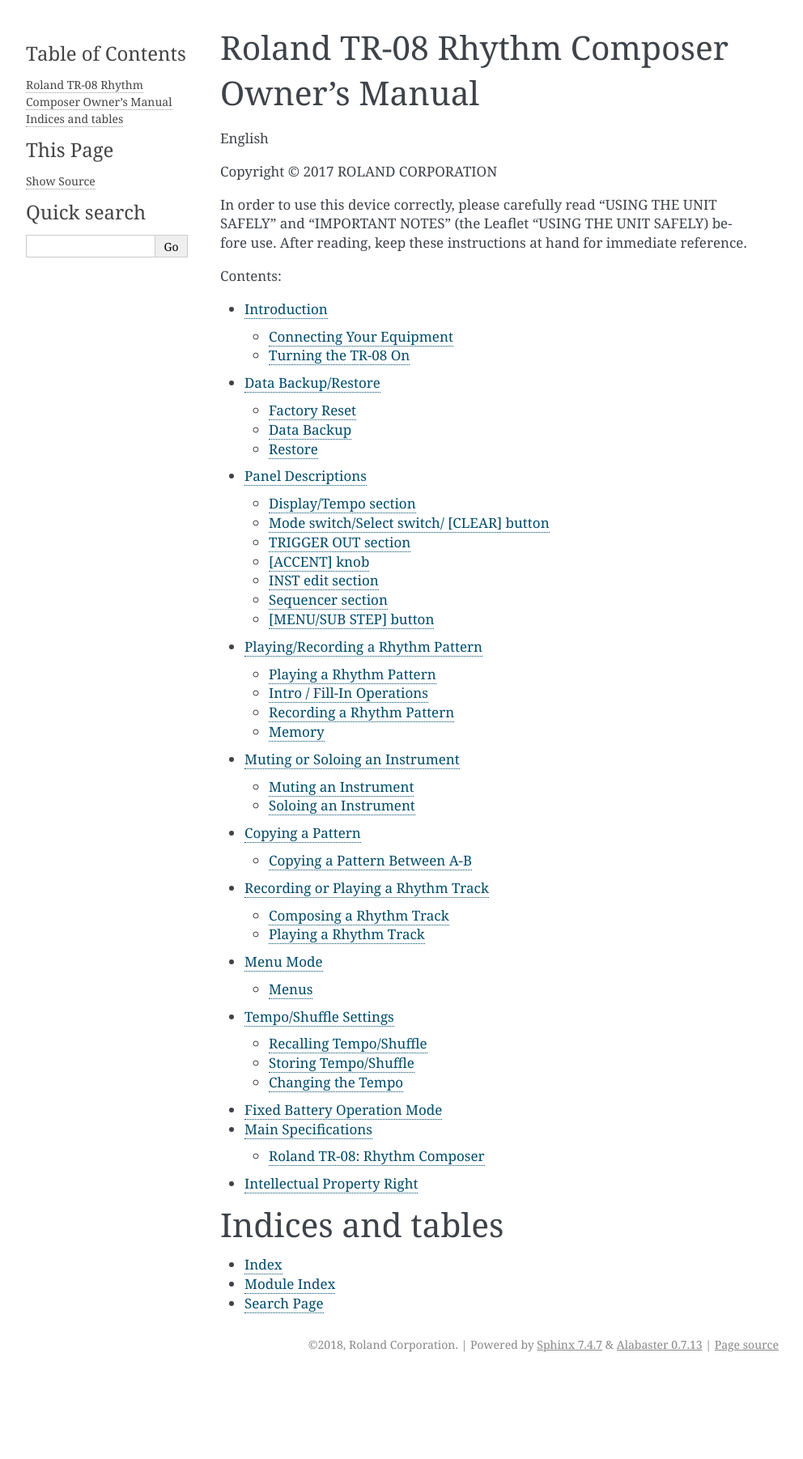
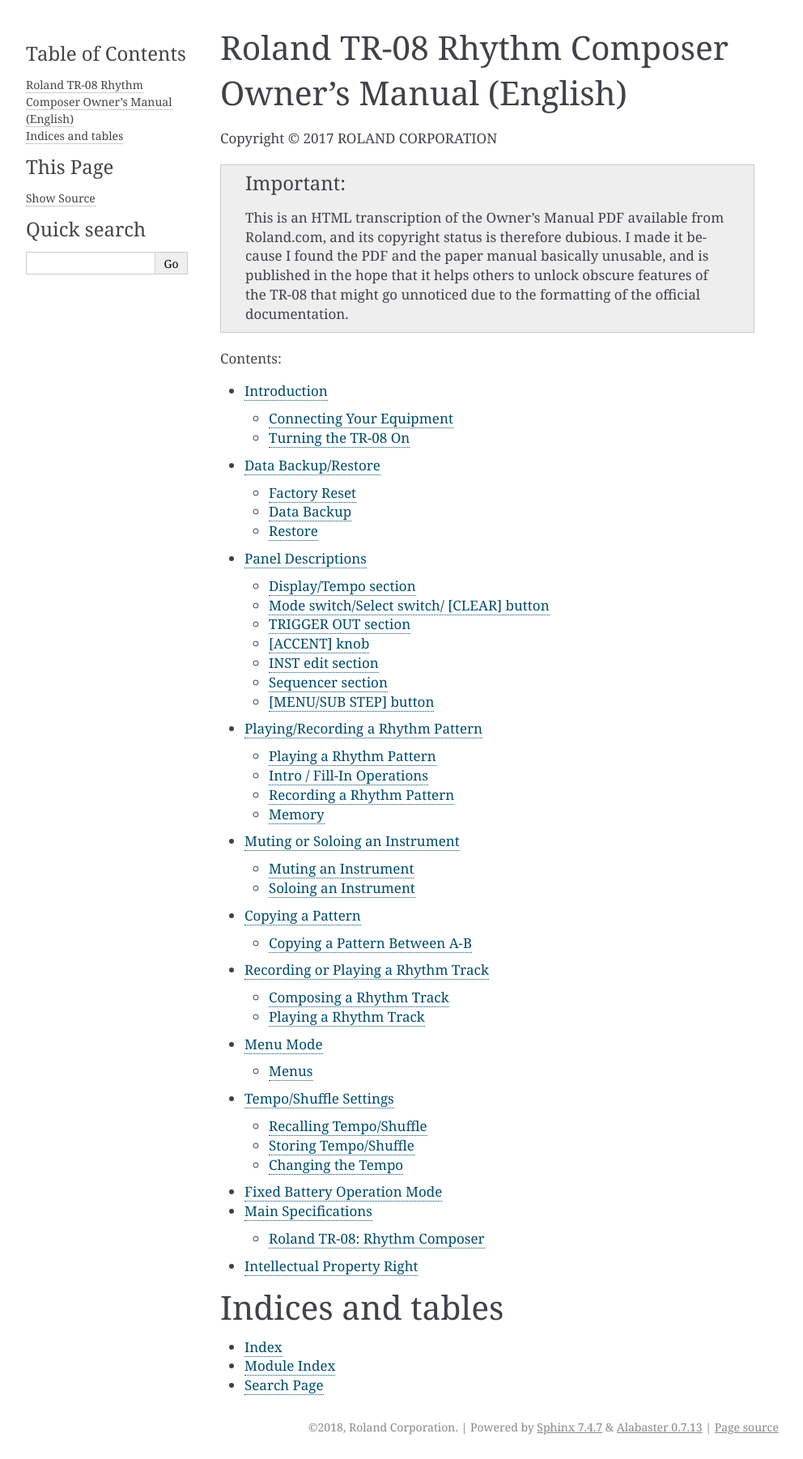
Before and after one commit to gjost/tr-08-manual, a Sphinx documentation site: the page built from source/index.rst, in a window 1280 px wide. Shown: the whole page at 81% size, without its empty margins (148-1140 px from the left). Built offline with Sphinx 7.4.7, drawn with Linux system fonts in a browser that asks for light colours; before the commit the page ends 1700 px from its top, so only the background shows below that.

Commit message:
note regarding copyright status of this documentation

```diff
--- a/source/index.rst
+++ b/source/index.rst
@@ -3,15 +3,13 @@
    You can adapt this file completely to your liking, but it should at least
    contain the root `toctree` directive.
 
-Roland TR-08 Rhythm Composer Owner's Manual
-================================================
-
-English
+Roland TR-08 Rhythm Composer Owner's Manual (English)
+=====================================================
 
 Copyright © 2017 ROLAND CORPORATION
 
-In order to use this device correctly, please carefully read “USING THE UNIT SAFELY” and “IMPORTANT NOTES” (the Leaflet “USING THE UNIT SAFELY) before use.  After reading, keep these instructions at hand for immediate reference.
-
+.. important::
+   This is an HTML transcription of the Owner's Manual PDF available from Roland.com, and its copyright status is therefore dubious.  I made it because I found the PDF and the paper manual basically unusable, and is published in the hope that it helps others to unlock obscure features of the TR-08 that might go unnoticed due to the formatting of the official documentation.
 
 .. toctree::
    :maxdepth: 2
--- a/source/introduction.rst
+++ b/source/introduction.rst
@@ -1,6 +1,8 @@
 ============
 Introduction
 ============
+
+In order to use this device correctly, please carefully read “USING THE UNIT SAFELY” and “IMPORTANT NOTES” (the Leaflet “USING THE UNIT SAFELY) before use.  After reading, keep these instructions at hand for immediate reference.
 
 * The TR-08 can operate on batteries or on USB bus power. If you are using batteries, insert four AA batteries, making sure that the batteries are oriented correctly.
 * If you handle batteries improperly, you risk explosion and fluid leakage. Make sure that you carefully observe all of the items related to batteries that are listed in “USING THE UNIT SAFELY” and “IMPORTANT NOTES” (leaflet “USING THE UNIT SAFELY”).
```
